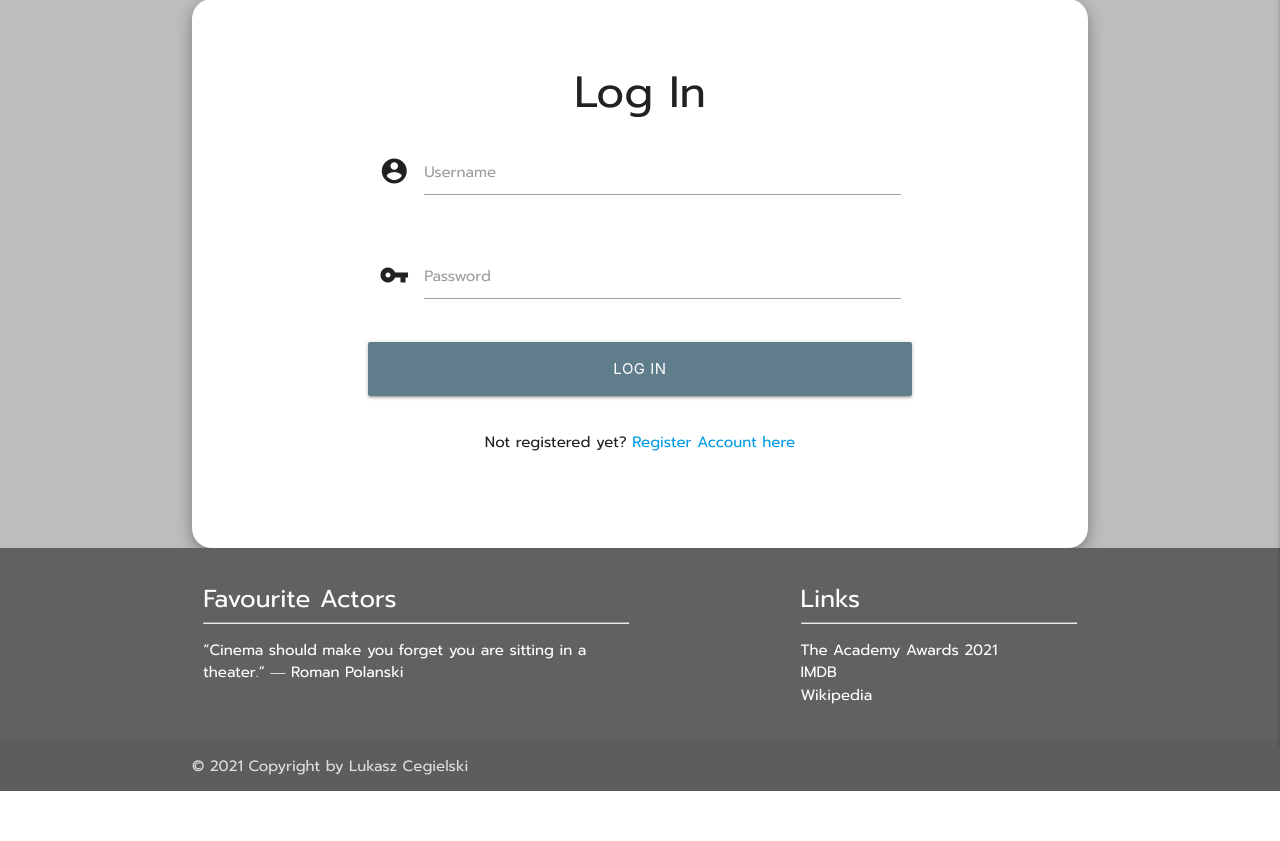
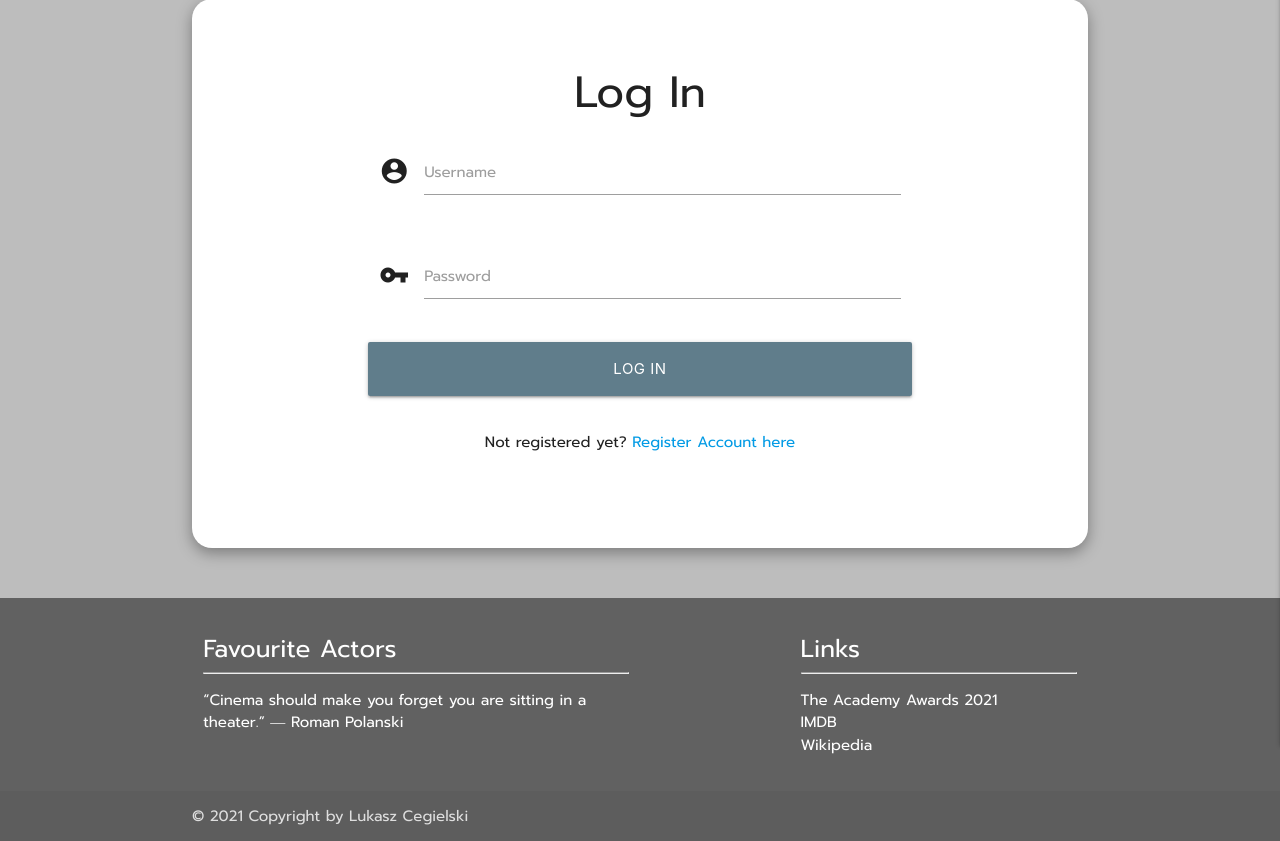
Before and after one commit to Code-Institute-Submissions/LucasCegielski-MS3-Favourite-Actors_OctResub, a Flask app: page /login in a window 1280 px wide. Shown: the part 115-956 px from the top of the page. Before the commit the page ends 906 px from the top, so only its background shows below. Run offline with Flask 2, Linux system fonts and the light colour scheme; some libraries are stand-ins or nearby versions.

Commit message:
Edited the README file

```diff
--- a/static/css/style.css
+++ b/static/css/style.css
@@ -51,6 +51,7 @@ footer ul a:hover {
     background: white;
     box-shadow: rgb(0 0 0 / 35%) 0px 5px 15px;
     margin-top: 50px;
+    margin-bottom: 50px;
     border-radius: 20px;
 }
 
```
Also changed, not shown: README.md.
